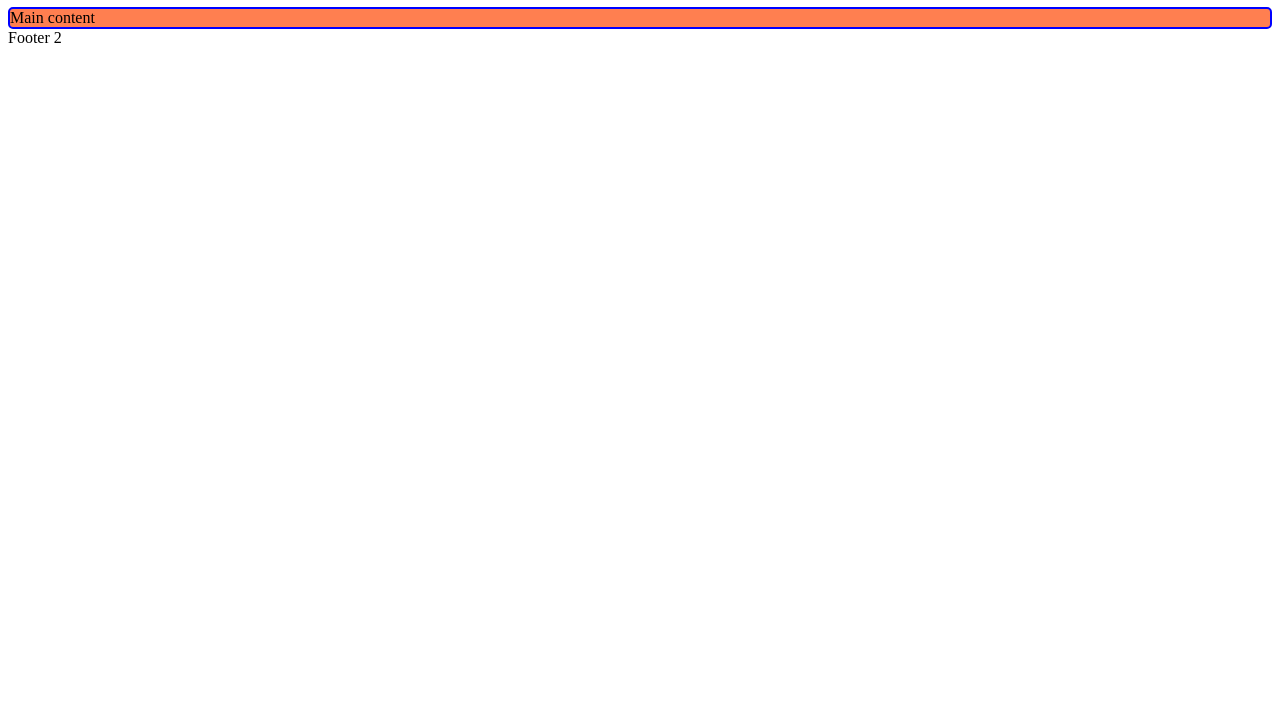
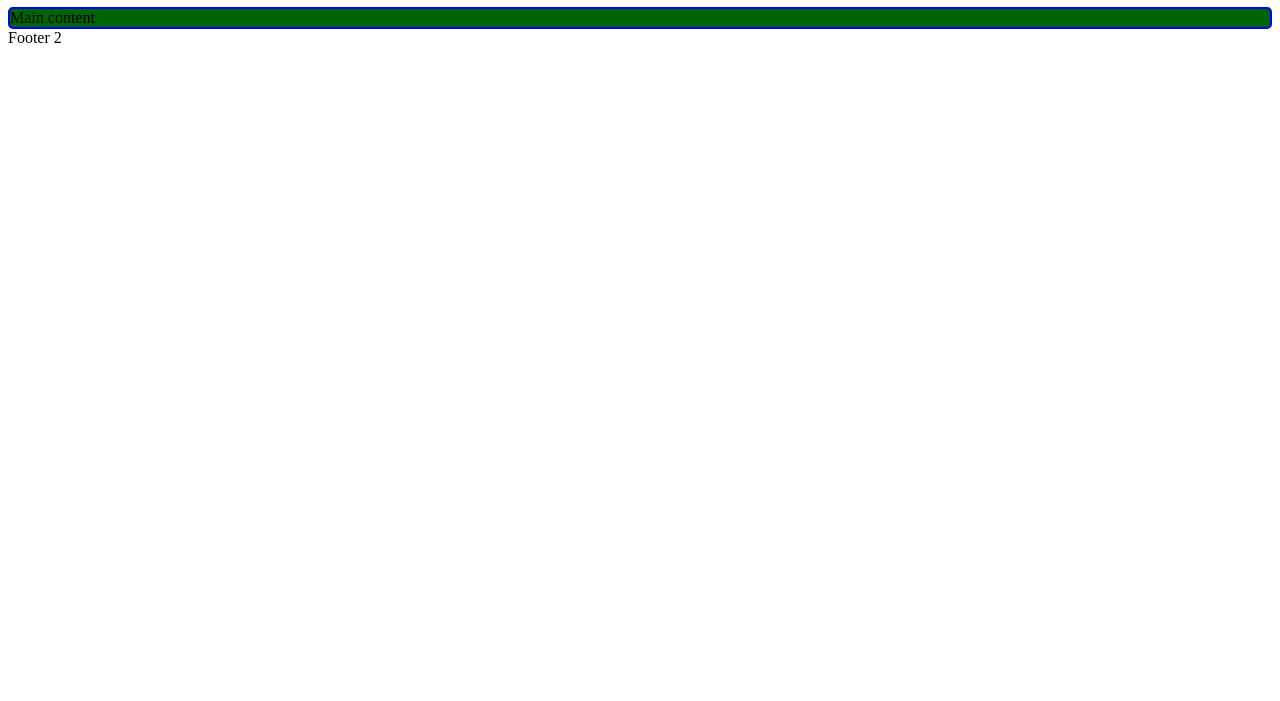
Before and after one commit to leonbohdan/repo-webinar, a plain HTML site: page index.html in a window 1280 px wide. Shown: the part 99-800 px from the top of the page. Drawn offline with Linux system fonts and the light colour scheme.

Commit message:
fix according code review2

```diff
--- a/index.html
+++ b/index.html
@@ -8,7 +8,7 @@
     section {
       border: 2px solid blue;
       border-radius: 5px;
-      background-color:coral;
+      background-color:darkgreen;
     }
   </style>
 </head>
```
